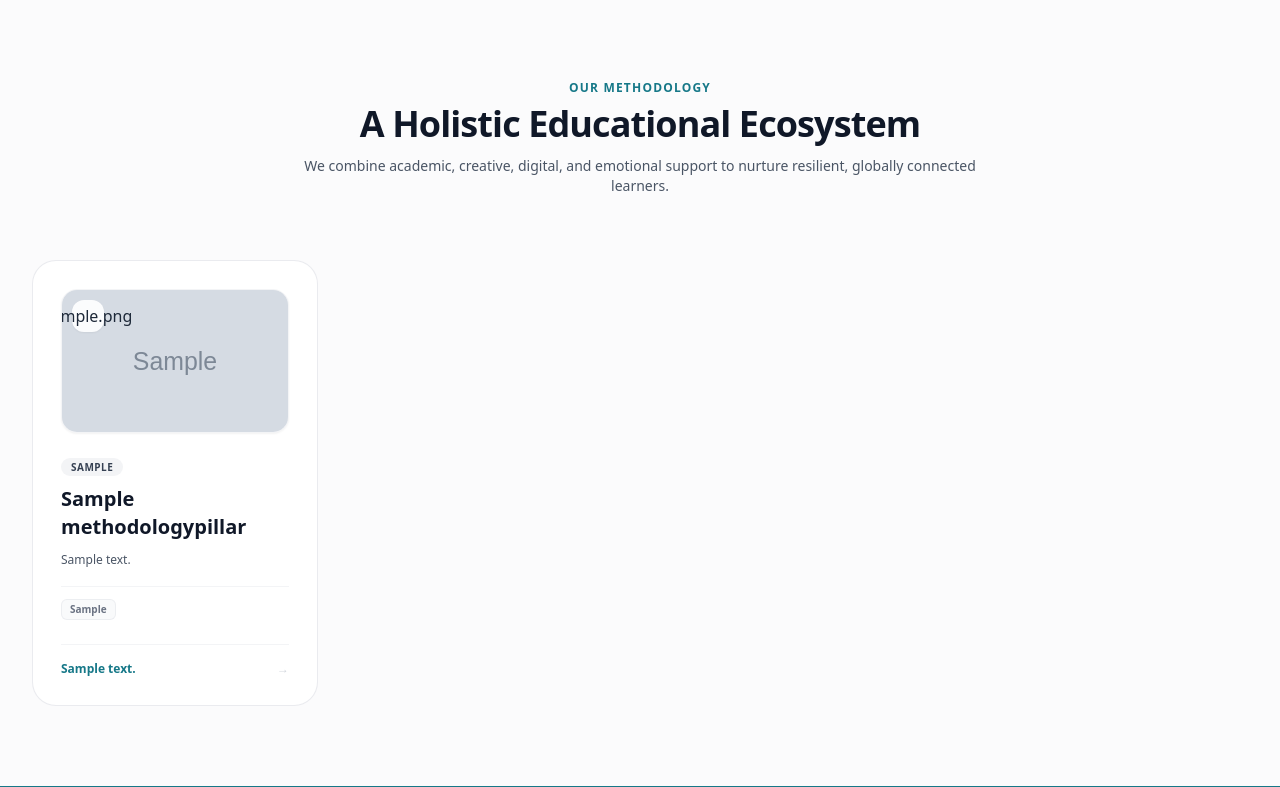
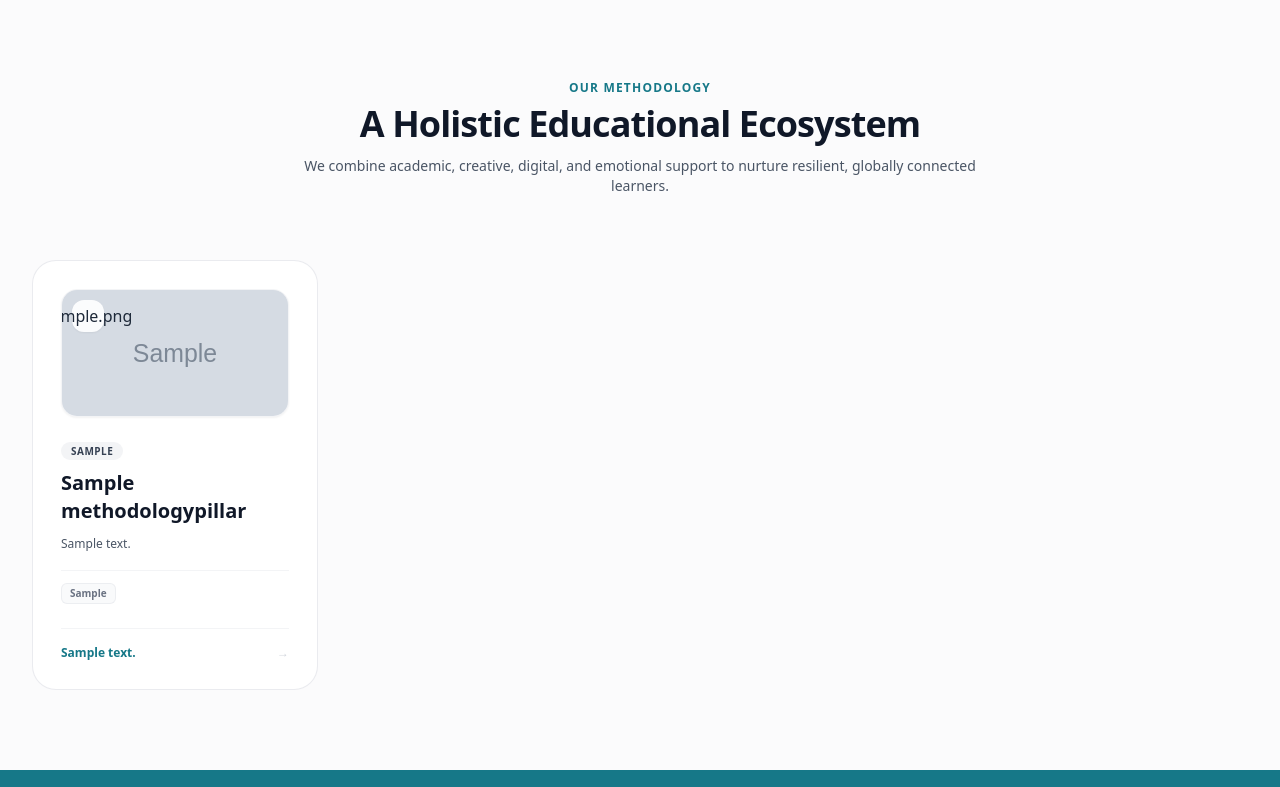
Before and after one commit to KhairullahChakir/educacion-para-ella, a Django app: page /about/ in a window 1280 px wide. Shown: the part 2248-3035 px from the top of the page. Run offline with Django 5.2, Linux system fonts and the light colour scheme; tables that the repository leaves empty hold one stand-in row (values such as "Sample post"); grey boxes marked "Sample" are stand-in pictures; style sheets or scripts are compiled from the project's sources.

Commit message:
Update all 4 Methodology Pillars on About Us page with new high-resolution thematic artwork

```diff
--- a/core/templates/core/about.html
+++ b/core/templates/core/about.html
@@ -210,9 +210,9 @@
             {% for pillar in methodology_pillars %}
             <div class="bg-white rounded-3xl p-6 sm:p-7 border border-gray-200/80 hover:border-[#167888] hover:shadow-xl transition-all flex flex-col justify-between group transform hover:-translate-y-1">
                 <div>
-                    <!-- Top Illustration Banner -->
+                    <!-- Top Illustration Banner (Full 16:9 Visibility) -->
                     {% if pillar.image %}
-                    <div class="relative w-full h-36 rounded-2xl overflow-hidden mb-5 border border-gray-100 bg-gray-50 shadow-xs">
+                    <div class="relative w-full aspect-video rounded-2xl overflow-hidden mb-5 border border-gray-100 bg-gray-50 shadow-xs">
                         <img src="{{ pillar.image.url }}" alt="{{ pillar.title }}" class="w-full h-full object-cover group-hover:scale-105 transition-transform duration-300">
                         <div class="absolute top-2.5 left-2.5 w-8 h-8 rounded-xl bg-white/90 backdrop-blur-xs text-base flex items-center justify-center shadow-xs">
                             {{ pillar.icon }}
```
Also changed, not shown: media/methodology_images/methodology_creative_arts.jpg (added), media/methodology_images/methodology_digital_tech.jpg (added), media/methodology_images/methodology_languages.jpg (added), media/methodology_images/methodology_wellbeing_sanctuary.jpg (added).
